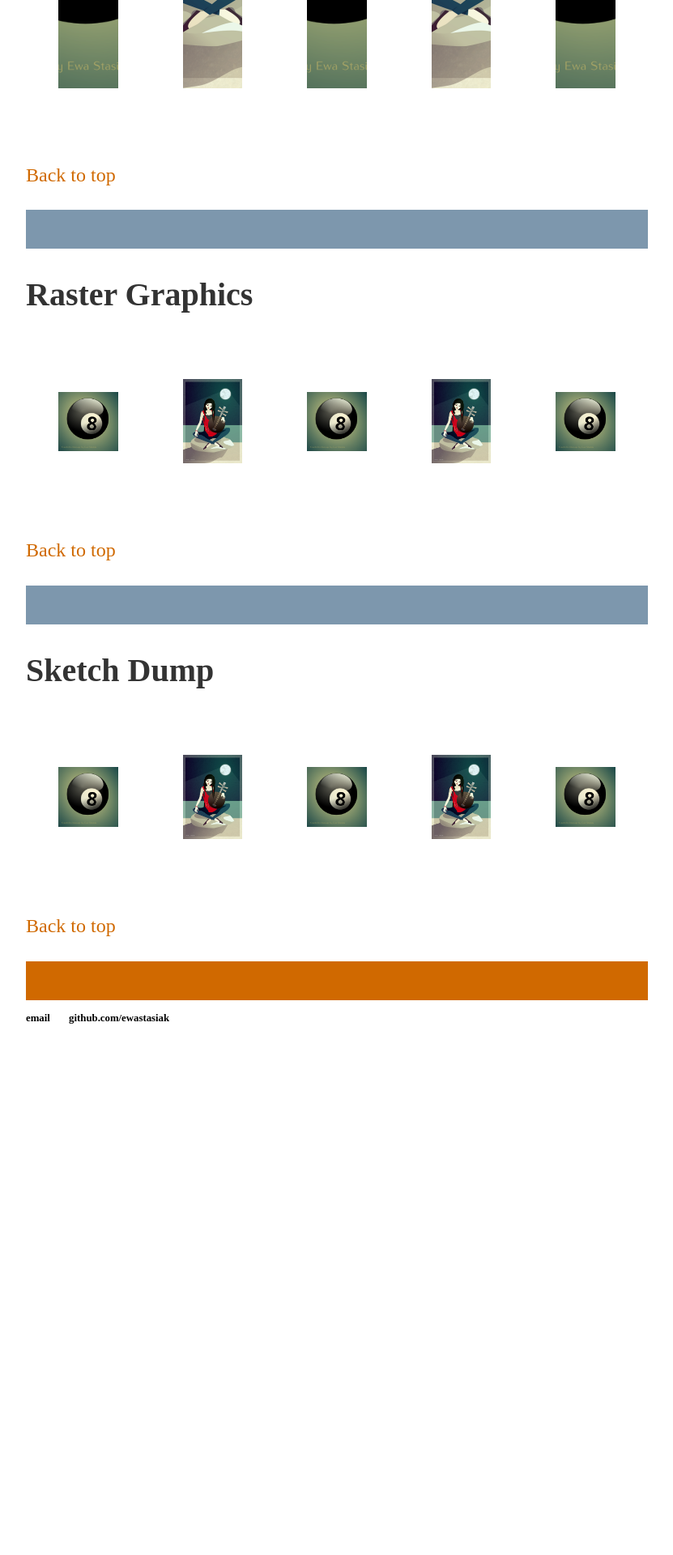
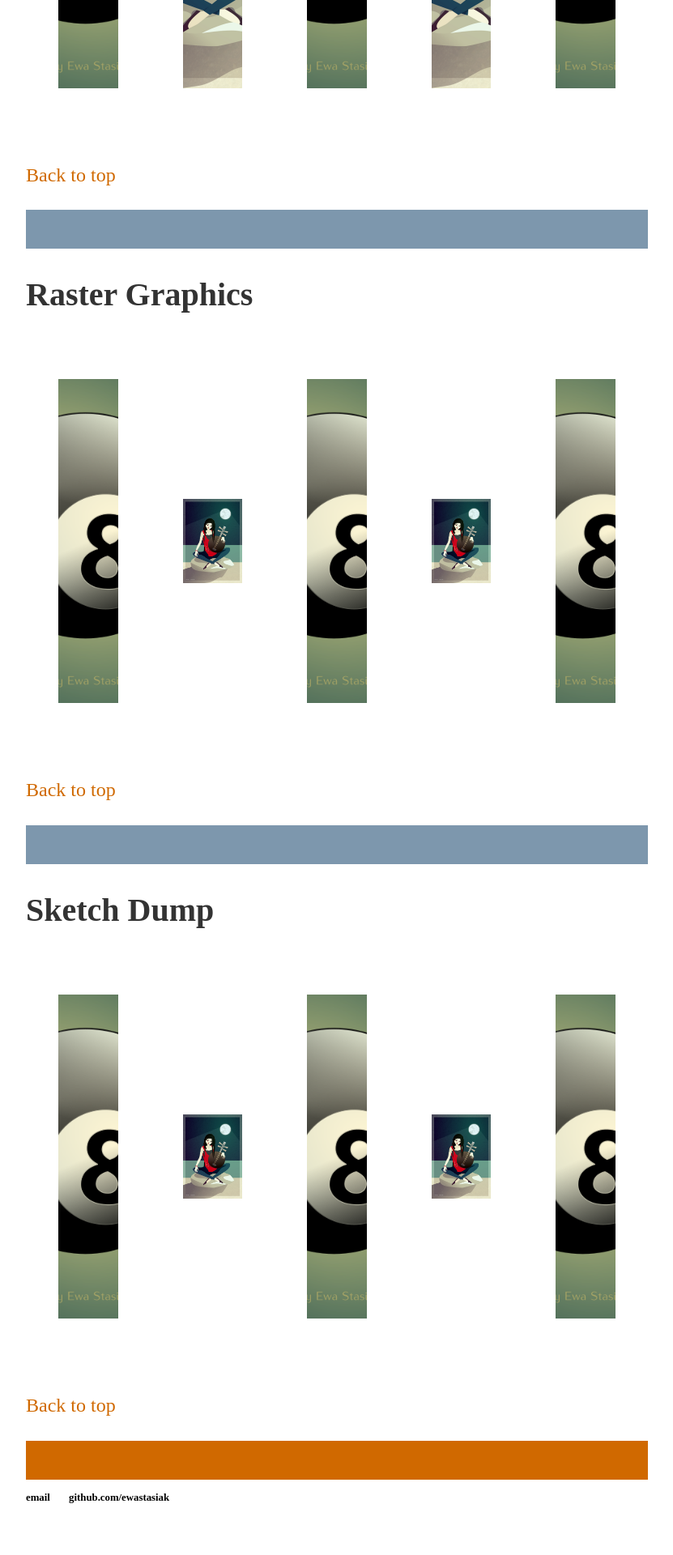
Before and after one commit to ewastasiak/Showcase, a Jekyll site: the page built from artistic/index.html, in a window 1280 px wide. Shown: the part 898-2818 px from the top of the page at 81% size, without its empty margins (224-1055 px from the left). Built offline with Jekyll 4.4.1, drawn with Linux system fonts in a browser that asks for light colours; nearby versions of some CDN libraries; library files that are not in the unit come from our copies; before the commit the page ends 2226 px from its top, so only the background shows below that.

Commit message:
Edit images

```diff
--- a/artistic/index.html
+++ b/artistic/index.html
@@ -23,12 +23,12 @@ title: Raster and Vector Graphics
 
 <h2 id="raster">Raster Graphics</h2>
 <div class="flexbox">
-		<figure class="grid-1"><picture><img class="img-small-b" src="/img/v-8ball.png" alt="memory game screenshot"></picture></figure>
+		<figure class="grid-1"><picture><img class="img-small" src="/img/v-8ball.png" alt="memory game screenshot"></picture></figure>
 	<figure class="grid-2"><picture><img class="img-small-b" src="/img/v-gekkin.png" alt="memory game screenshot"></picture></figure>
 
-		<figure class="grid-1"><picture><img class="img-small-b" src="/img/v-8ball.png" alt="memory game screenshot"></picture></figure>
+		<figure class="grid-1"><picture><img class="img-small" src="/img/v-8ball.png" alt="memory game screenshot"></picture></figure>
 	<figure class="grid-2"><picture><img class="img-small-b" src="/img/v-gekkin.png" alt="memory game screenshot"></picture></figure>
-		<figure class="grid-1"><picture><img class="img-small-b" src="/img/v-8ball.png" alt="memory game screenshot"></picture></figure>
+		<figure class="grid-1"><picture><img class="img-small" src="/img/v-8ball.png" alt="memory game screenshot"></picture></figure>
 </div>
 <p><a href="#top">Back to top</a></p>
 <hr>
@@ -36,11 +36,11 @@ title: Raster and Vector Graphics
 
 <h2 id="sketch">Sketch Dump</h2>
 <div class="flexbox">
-		<figure class="grid-1"><picture><img class="img-small-c" src="/img/v-8ball.png" alt="memory game screenshot"></picture></figure>
+		<figure class="grid-1"><picture><img class="img-small" src="/img/v-8ball.png" alt="memory game screenshot"></picture></figure>
 	<figure class="grid-2"><picture><img class="img-small-c" src="/img/v-gekkin.png" alt="memory game screenshot"></picture></figure>
 
-		<figure class="grid-1"><picture><img class="img-small-c" src="/img/v-8ball.png" alt="memory game screenshot"></picture></figure>
+		<figure class="grid-1"><picture><img class="img-small" src="/img/v-8ball.png" alt="memory game screenshot"></picture></figure>
 	<figure class="grid-2"><picture><img class="img-small-c" src="/img/v-gekkin.png" alt="memory game screenshot"></picture></figure>
-		<figure class="grid-1"><picture><img class="img-small-c" src="/img/v-8ball.png" alt="memory game screenshot"></picture></figure>
+		<figure class="grid-1"><picture><img class="img-small" src="/img/v-8ball.png" alt="memory game screenshot"></picture></figure>
 </div>
 <p><a href="#top">Back to top</a></p>
```
